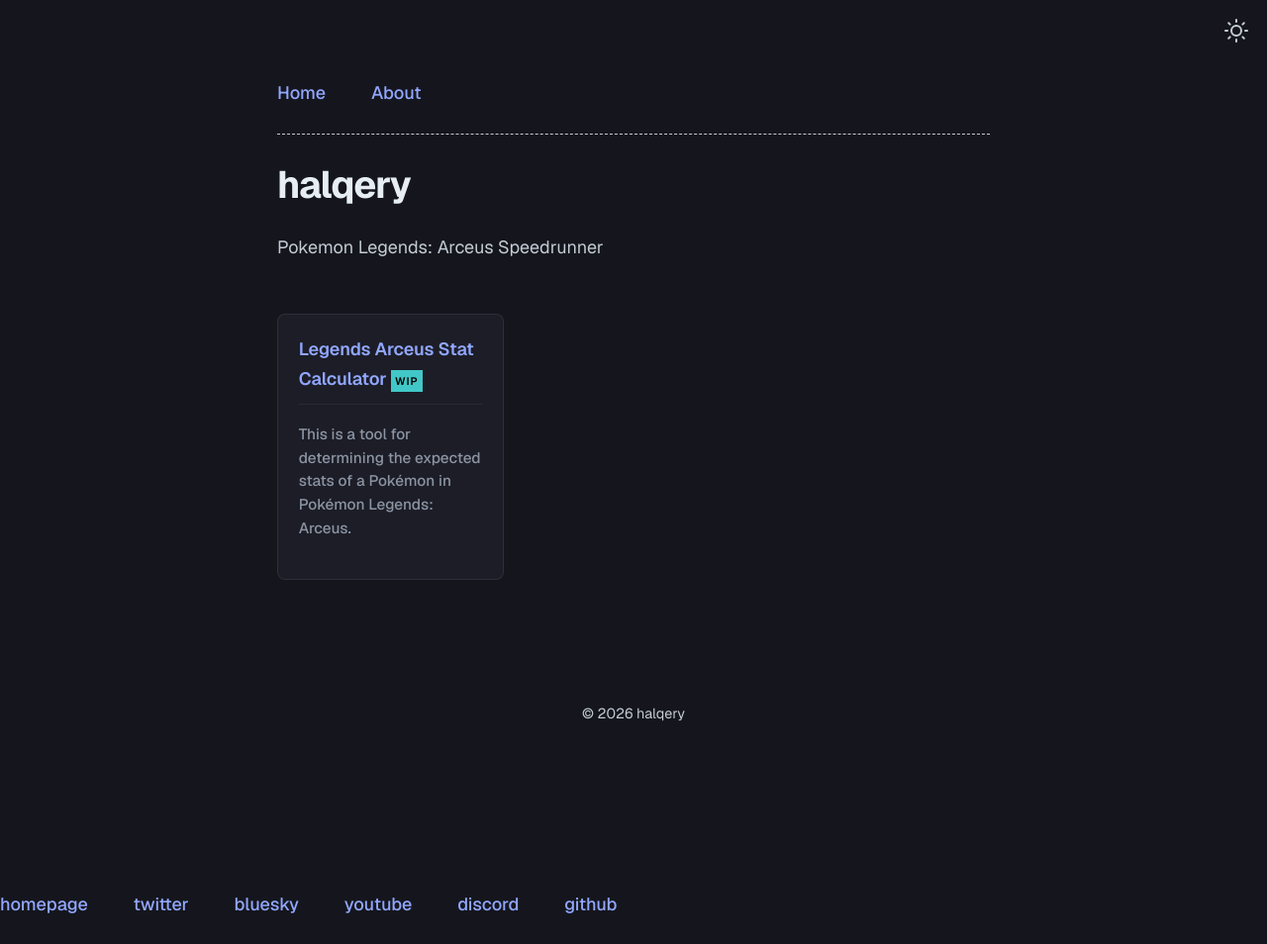
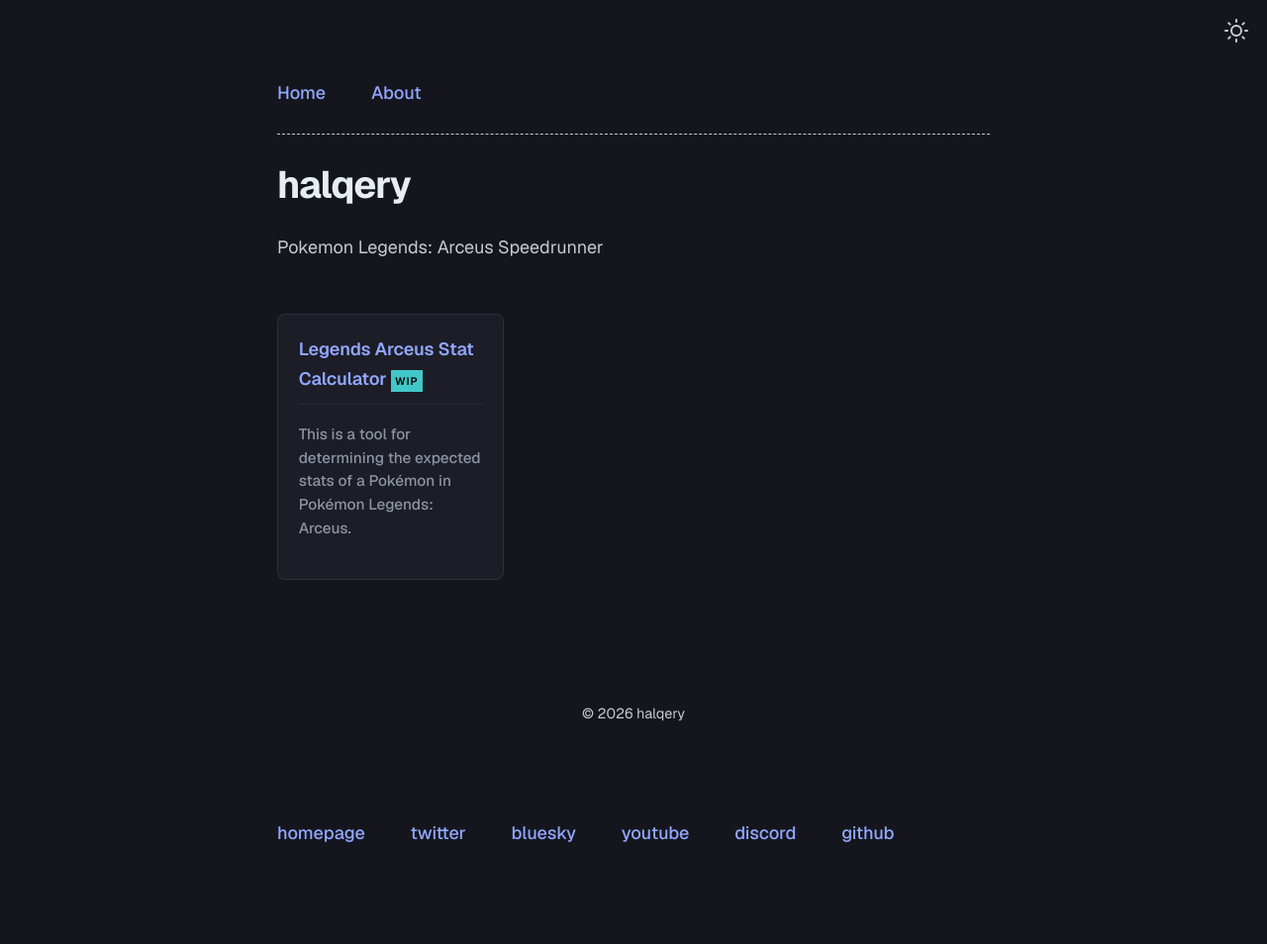
Before and after one commit to halqery/halqery.github.io, a Jekyll site: the page built from index.md, in a window 1280 px wide. Shown: the whole page at 99% size. Built offline with Jekyll 4.4.1, drawn with Linux system fonts in a browser that asks for light colours.

Commit message:
Update footer layout in default.html
Refactor footer structure and indentation in default layout.

```diff
--- a/_layouts/default.html
+++ b/_layouts/default.html
@@ -54,9 +54,10 @@
     {%- endif -%}
   </body>
 {% if site.theme_config.show_footer == true %}
-  <footer>
-    <div class="w"></div>
-    {% include horizontal_list.html collection=site.data.home.footer_entries %}
-  </footer>
+<footer>
+        <div class="w">
+        {% include horizontal_list.html collection=site.data.home.footer_entries %}
+</footer>
 {% endif %}
+</div>
 </html>
```
